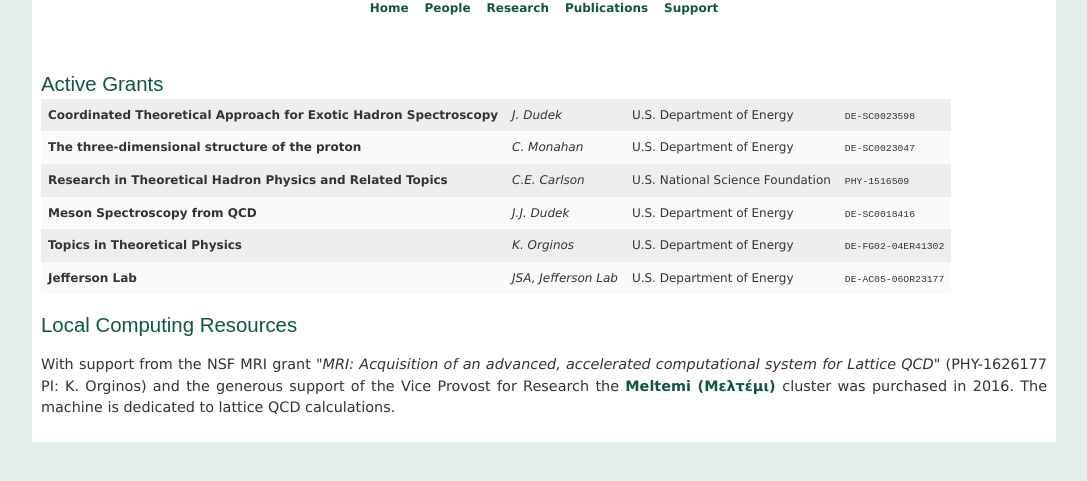
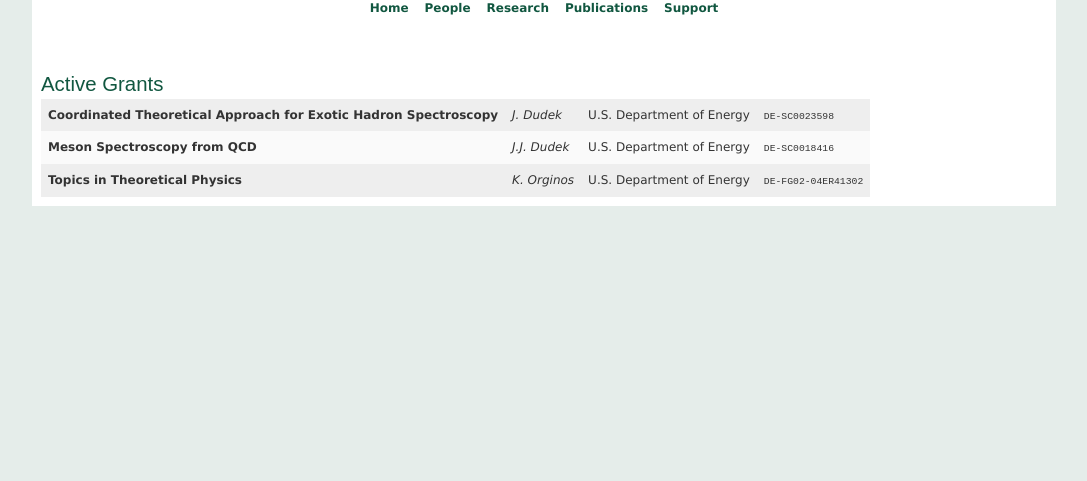
Before and after one commit to jozefdudek/wm_nucl_th_website, a Jekyll site: the page built from support.html, in a window 1280 px wide, cut to the strip 332-813 px from the top of the page. Shown: the whole strip, without its empty margins (82-1169 px from the left). Built offline with Jekyll 4.4.1, drawn with Linux system fonts in a browser that asks for light colours.

Commit message:
trying to make support page more realistic

```diff
--- a/support.html
+++ b/support.html
@@ -42,19 +42,21 @@ and we make use of computing resources both local and
       </tr>
 
 
-    <tr class="highlights">
+  <!--  <tr class="highlights">
       <td class="highlights"> <b>The three-dimensional structure of the proton</b> </td>
       <td class="highlights"> <i>C. Monahan</i> </td>
       <td class="highlights"> U.S. Department of Energy </td>
       <td class="highlights"> <tt>DE-SC0023047</tt> </td>
       </tr>
+      -->
 
-    <tr class="highlights">
+ <!--   <tr class="highlights">
       <td class="highlights"> <b> Research in Theoretical Hadron Physics and Related Topics</b> </td>
       <td class="highlights"> <i>C.E. Carlson</i> </td>
       <td class="highlights"> U.S. National Science Foundation </td>
       <td class="highlights"> <tt>PHY-1516509</tt> </td>
     </tr>
+    -->
 
     <tr class="highlights">
       <td class="highlights"> <b>Meson Spectroscopy from QCD</b> </td>
@@ -77,13 +79,14 @@ and we make use of computing resources both local and
       <td class="highlights"> <tt> identifier </tt> </td>
     </tr> -->
 
-    <tr class="highlights">
+ <!--   <tr class="highlights">
       <td class="highlights"> <b>Jefferson Lab</b> </td>
       <td class="highlights"> <i>JSA,
       Jefferson Lab</i> </td>
       <td class="highlights"> U.S. Department of Energy </td>
       <td class="highlights"> <tt>DE-AC05-06OR23177</tt> </td>
     </tr>
+    -->
 
 <!--    <tr class="highlights">
       <td class="highlights"> <b>Nucleon Structure from lattice QCD</b> </td>
@@ -97,10 +100,12 @@ and we make use of computing resources both local and
 
 
 <!-- --------------------- -->
-<br><a id="resources"></a><h2>Local Computing Resources</h2>
+<!-- <br><a id="resources"></a><h2>Local Computing Resources</h2>
 
 <p>
   With support from the NSF MRI grant "<em>MRI: Acquisition of an advanced, accelerated computational system for Lattice QCD</em>" (PHY-1626177 PI: K. Orginos) and the generous support of the Vice Provost for Research the
   <a href="https://www.wm.edu/offices/it/services/hpc/hw/nodes/meltemi/index.php">Meltemi (Μελτέμι)
   </a> cluster was purchased in 2016. The machine is dedicated to lattice QCD calculations.
 </p>
+
+  -->
```
